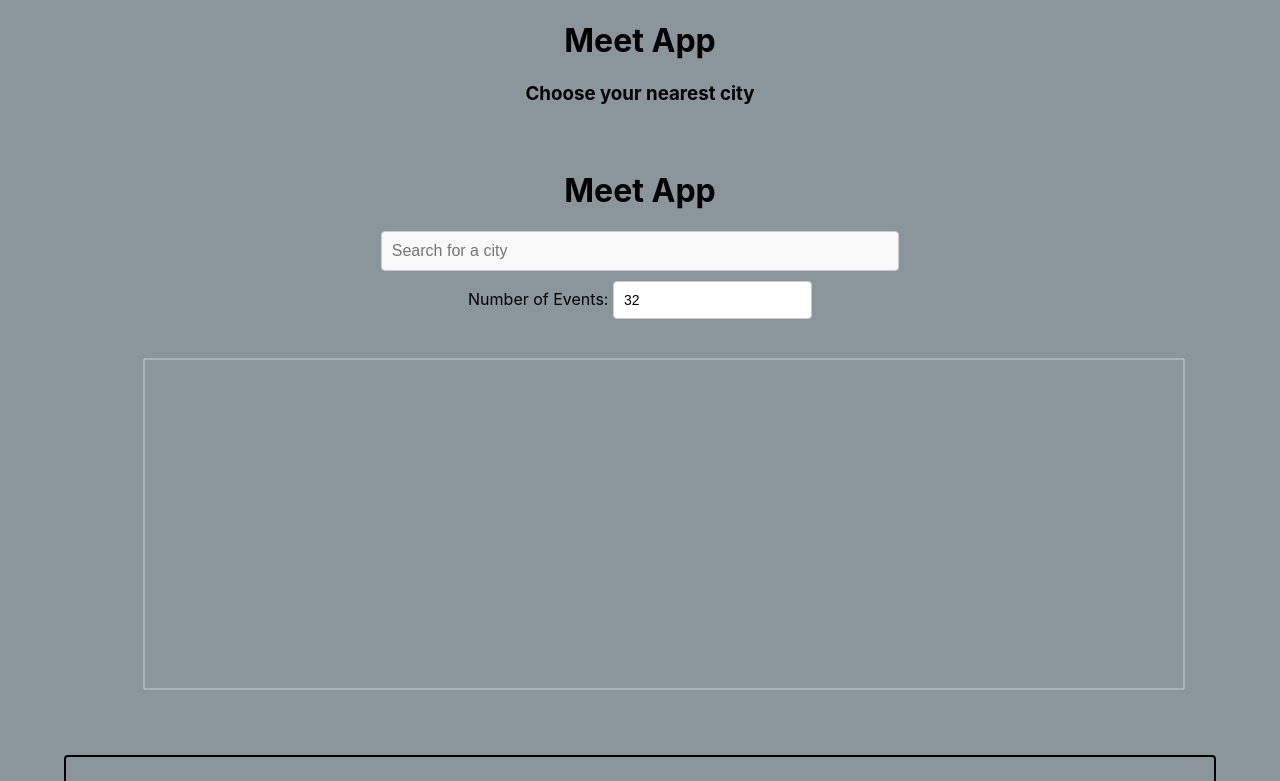
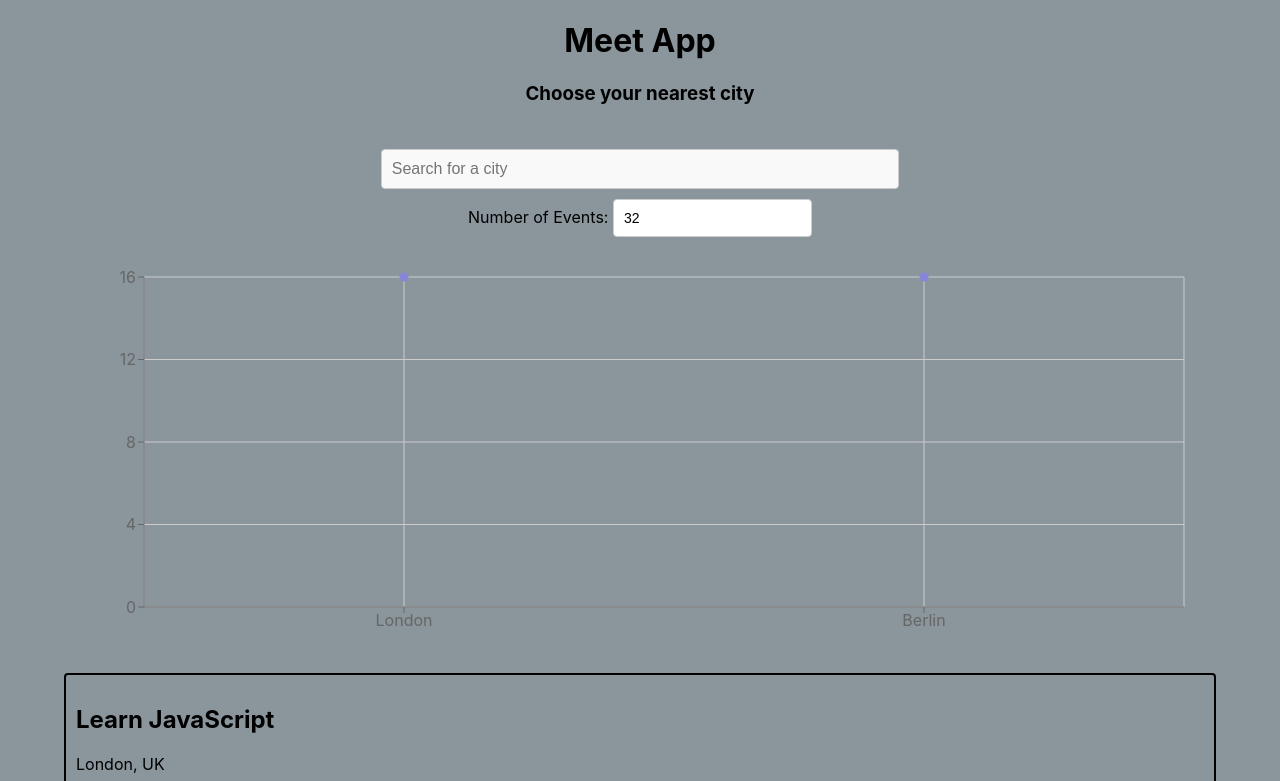
Before and after one commit to JoshDeCuir/meet, a React (Create React App) app: page / in a window 1280 px wide. Shown: the top 781 px of the page. Built offline with nearby package versions, Linux system fonts and the light colour scheme; what atatus-spa would draw is missing.

Commit message:
Updated CityEventsChart

```diff
--- a/src/App.js
+++ b/src/App.js
@@ -38,7 +38,6 @@ const App = () => {
 
   return (
     <div className="App">
-      <h1>Meet App</h1>
       <div className='alerts-container'>
         {infoAlert.length ? <InfoAlert text={infoAlert}/> : null }
         {errorAlert.length ? <ErrorAlert text={errorAlert} /> : null }
--- a/src/components/CityEventsChart.js
+++ b/src/components/CityEventsChart.js
@@ -1,5 +1,3 @@
-// src/components/CityEventsChart.js
-
 import { useState, useEffect } from 'react';
 import {
   ScatterChart,
@@ -13,9 +11,10 @@ import {
 const CityEventsChart = ({ allLocations, events }) => {
   const [data, setData] = useState([]);
 
+
   useEffect(() => {
     setData(getData());
-  }, [`${data}`]);
+  }, [allLocations, events]);
 
   const getData = () => {
     const data = allLocations.map((location) => {
```
